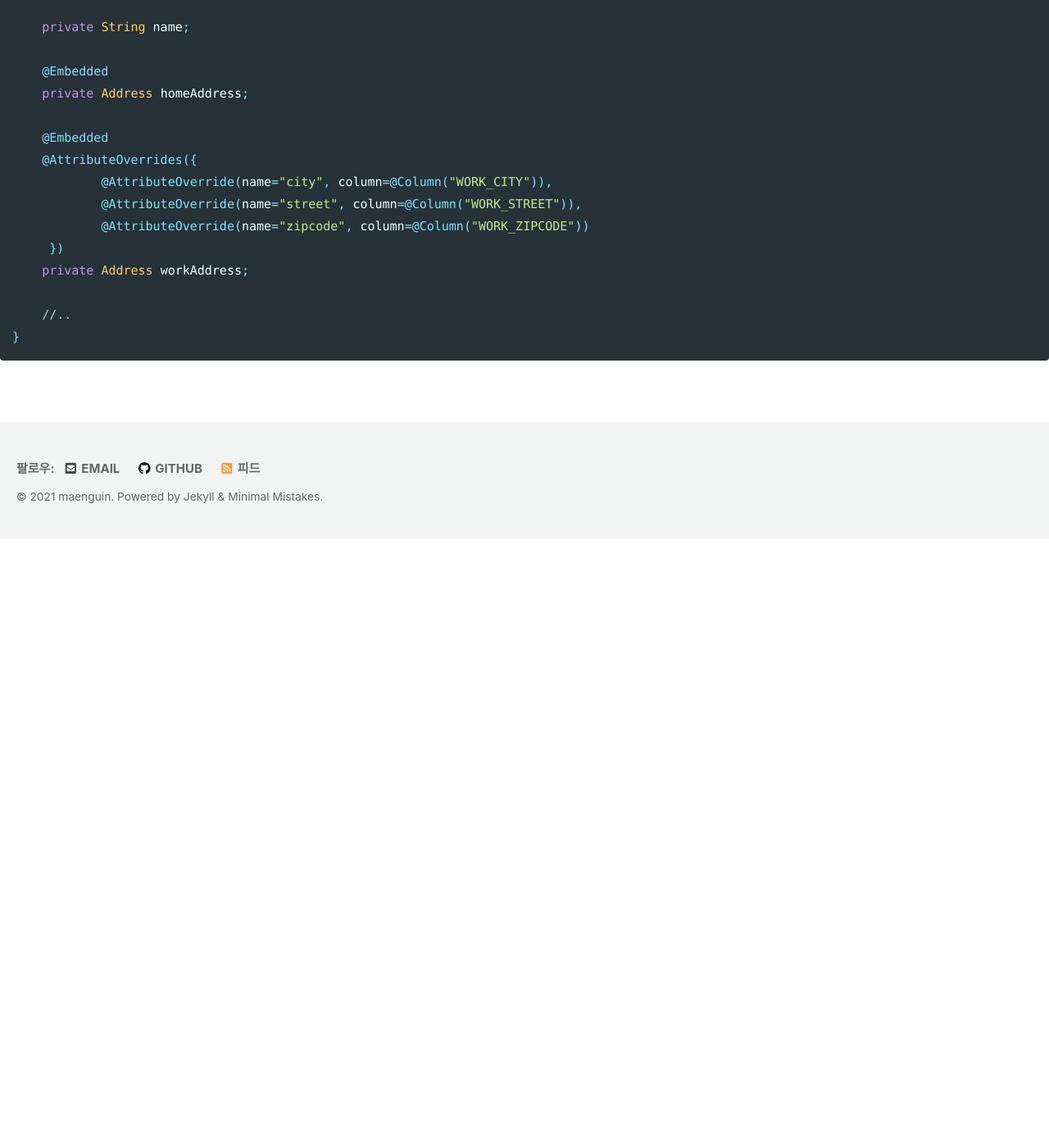
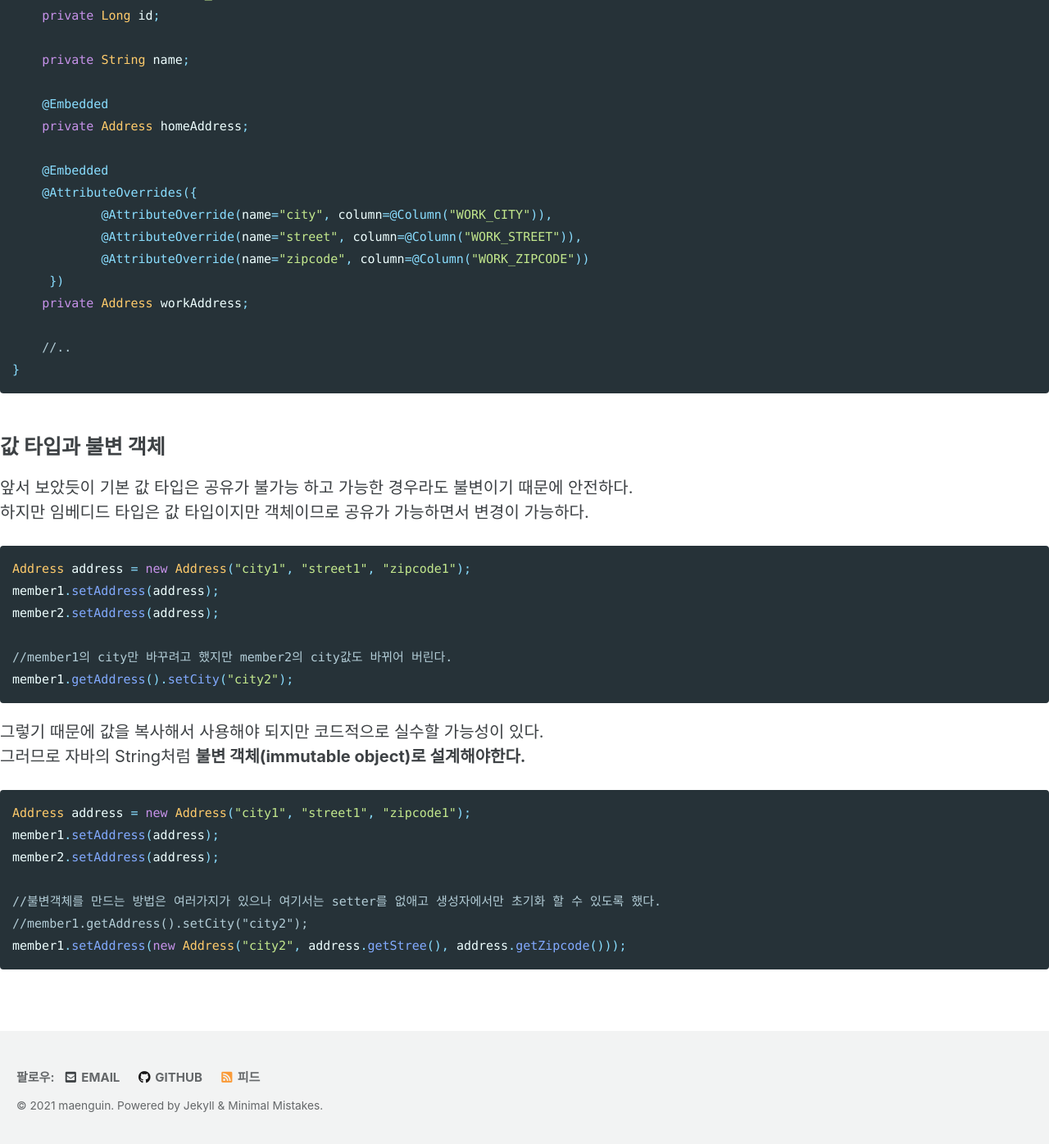
Before and after one commit to maenguin/maenguin.github.io, a Jekyll site: the page built from private/2021-01-15-jpa-value-type.md, in a window 1280 px wide and 1400 px high, scrolled down 3332 px. Shown: the top 1396 px of the window at 82% size. Built offline with Jekyll 4.4.1, drawn with Linux system fonts in a browser that asks for light colours; cached includes are drawn as plain includes; our own code applies the rules of GitHub Pages for plain Markdown files; before the commit the page ends 3989 px from its top, so only the background shows below that.

Commit message:
Update 2021-01-15-jpa-value-type.md

````diff
--- a/private/2021-01-15-jpa-value-type.md
+++ b/private/2021-01-15-jpa-value-type.md
@@ -69,6 +69,7 @@ public class Member extends BaseEntity {
 ```
 > @Embeddable과 @Embedded 중 하나만 표시 해도 되지만
 둘다 명시하는걸 권장
+
 > 임베디드 타입의 값이 null이면 매핑한 컬럼 값도 모두 null이 된다.
 
 ### 임베디드 타입의 장점
@@ -110,3 +111,26 @@ public class Member extends BaseEntity {
     //..
 }
 ```
+
+## 값 타입과 불변 객체
+앞서 보았듯이 기본 값 타입은 공유가 불가능 하고 가능한 경우라도 불변이기 때문에 안전하다.
+하지만 임베디드 타입은 값 타입이지만 객체이므로 공유가 가능하면서 변경이 가능하다.
+```java
+Address address = new Address("city1", "street1", "zipcode1");
+member1.setAddress(address);
+member2.setAddress(address);
+
+//member1의 city만 바꾸려고 했지만 member2의 city값도 바뀌어 버린다.
+member1.getAddress().setCity("city2");
+```
+그렇기 때문에 값을 복사해서 사용해야 되지만 코드적으로 실수할 가능성이 있다.
+그러므로 자바의 String처럼 **불변 객체(immutable object)로 설계해야한다.**
+```java
+Address address = new Address("city1", "street1", "zipcode1");
+member1.setAddress(address);
+member2.setAddress(address);
+
+//불변객체를 만드는 방법은 여러가지가 있으나 여기서는 setter를 없애고 생성자에서만 초기화 할 수 있도록 했다.
+//member1.getAddress().setCity("city2");
+member1.setAddress(new Address("city2", address.getStree(), address.getZipcode()));
+```
````
